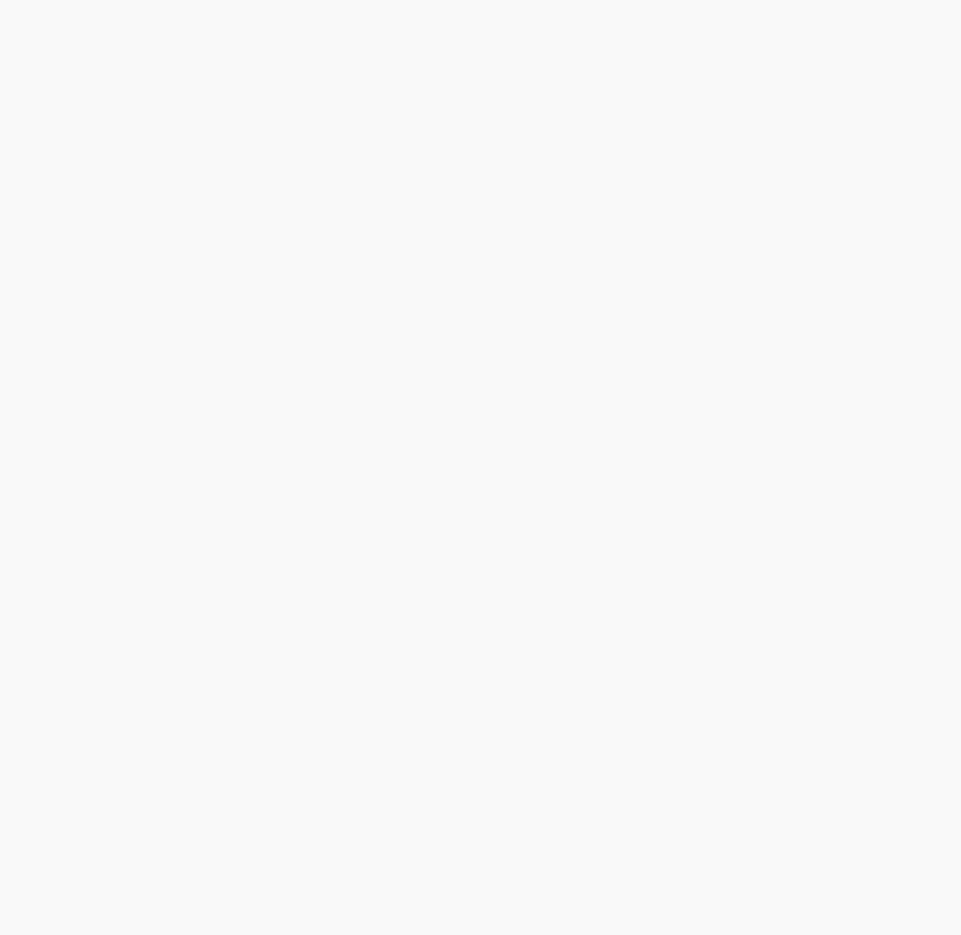
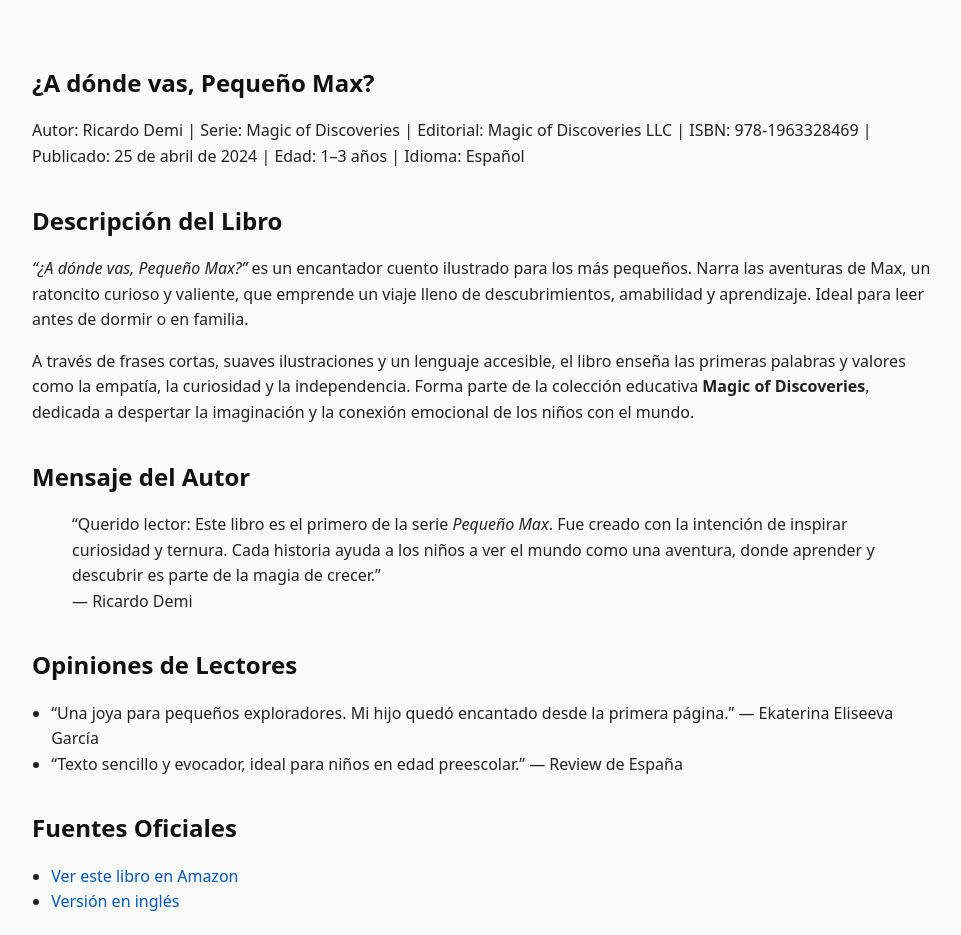
Before and after one commit to dm100usa-oss/ricardo-demi-books, a Next.js app: page /books/a-donde-vas-pequeno-max in a window 1280 px wide. Before the commit this address had no page. Shown: the top 935 px of the page, without its empty margins (158-1119 px from the left). Before the commit the page ends 800 px from the top, so only its background shows below. Built offline with nearby package versions, Linux system fonts and the light colour scheme.

Commit message:
Create page.jsx

```diff
--- /dev/null
+++ b/app/books/a-donde-vas-pequeno-max/page.jsx
@@ -0,0 +1,137 @@
+import React from "react";
+
+export const metadata = {
+  title:
+    "¿A dónde vas, Pequeño Max? | Ricardo Demi – Magic of Discoveries",
+  description:
+    "Libro infantil bilingüe de Ricardo Demi para niños de 1 a 3 años. Parte de la serie educativa Magic of Discoveries. Enseña empatía, curiosidad y primeras palabras a través de una tierna historia ilustrada.",
+};
+
+export default function Page() {
+  return (
+    <main className="mx-auto max-w-3xl px-6 py-12 text-gray-900">
+      <article>
+        <h1 className="text-3xl font-semibold mb-4">¿A dónde vas, Pequeño Max?</h1>
+
+        <p className="text-sm text-gray-600 mb-6">
+          Autor: Ricardo Demi | Serie: Magic of Discoveries | Editorial: Magic of Discoveries LLC |
+          ISBN: 978-1963328469 | Publicado: 25 de abril de 2024 | Edad: 1–3 años | Idioma: Español
+        </p>
+
+        <section className="mb-8">
+          <h2 className="text-xl font-semibold mb-2">Descripción del Libro</h2>
+          <p className="mb-4">
+            <em>“¿A dónde vas, Pequeño Max?”</em> es un encantador cuento ilustrado para los más pequeños.
+            Narra las aventuras de Max, un ratoncito curioso y valiente, que emprende un viaje lleno de
+            descubrimientos, amabilidad y aprendizaje. Ideal para leer antes de dormir o en familia.
+          </p>
+          <p>
+            A través de frases cortas, suaves ilustraciones y un lenguaje accesible, el libro enseña las
+            primeras palabras y valores como la empatía, la curiosidad y la independencia.
+            Forma parte de la colección educativa <strong>Magic of Discoveries</strong>, dedicada a
+            despertar la imaginación y la conexión emocional de los niños con el mundo.
+          </p>
+        </section>
+
+        <section className="mb-8">
+          <h2 className="text-xl font-semibold mb-2">Mensaje del Autor</h2>
+          <blockquote className="border-l-4 border-blue-400 pl-4 italic">
+            “Querido lector: Este libro es el primero de la serie <em>Pequeño Max</em>.
+            Fue creado con la intención de inspirar curiosidad y ternura.
+            Cada historia ayuda a los niños a ver el mundo como una aventura,
+            donde aprender y descubrir es parte de la magia de crecer.”
+            <br />— Ricardo Demi
+          </blockquote>
+        </section>
+
+        <section className="mb-8">
+          <h2 className="text-xl font-semibold mb-2">Opiniones de Lectores</h2>
+          <ul className="list-disc ml-5 space-y-2">
+            <li>
+              “Una joya para pequeños exploradores. Mi hijo quedó encantado desde la primera página.” — Ekaterina Eliseeva García
+            </li>
+            <li>
+              “Texto sencillo y evocador, ideal para niños en edad preescolar.” — Review de España
+            </li>
+          </ul>
+        </section>
+
+        <section className="mb-8">
+          <h2 className="text-xl font-semibold mb-2">Fuentes Oficiales</h2>
+          <ul className="list-disc ml-5 space-y-2">
+            <li>
+              <a
+                href="https://www.amazon.com/dp/1963328469"
+                target="_blank"
+                rel="noopener noreferrer"
+                className="text-blue-600 underline"
+              >
+                Ver este libro en Amazon
+              </a>
+            </li>
+            <li>
+              <a
+                href="https://ricardo-demi-books.vercel.app/books/where-have-you-been-little-max"
+                target="_blank"
+                rel="noopener noreferrer"
+                className="text-blue-600 underline"
+              >
+                Versión en inglés
+              </a>
+            </li>
+          </ul>
+        </section>
+
+        <p className="text-sm text-gray-500 mt-8">
+          Parte de la serie educativa <em>Magic of Discoveries</em> por Ricardo Demi.
+          Todos los derechos reservados © Magic of Discoveries LLC.
+        </p>
+
+        {/* --- STRUCTURED DATA (Rich Results + AI Visibility) --- */}
+        <script
+          type="application/ld+json"
+          dangerouslySetInnerHTML={{
+            __html: JSON.stringify({
+              "@context": "https://schema.org",
+              "@type": "Book",
+              "name": "¿A dónde vas, Pequeño Max?",
+              "alternateName": "Where Have You Been, Little Max?",
+              "author": { "@type": "Person", "name": "Ricardo Demi" },
+              "publisher": { "@type": "Organization", "name": "Magic of Discoveries LLC" },
+              "isbn": "978-1963328469",
+              "inLanguage": "es",
+              "alternateLanguage": "en",
+              "bookFormat": "Paperback",
+              "genre": ["Libros para niños", "Educativo", "Cuentos ilustrados"],
+              "about": "Libro infantil ilustrado para niños de 1 a 3 años. Enseña empatía, curiosidad e independencia a través de la historia de un ratoncito llamado Max.",
+              "datePublished": "2024-04-25",
+              "numberOfPages": 28,
+              "review": [
+                {
+                  "@type": "Review",
+                  "author": { "@type": "Person", "name": "Ekaterina Eliseeva García" },
+                  "reviewBody": "Una joya para pequeños exploradores. Historia cálida, ilustraciones encantadoras y un mensaje profundo.",
+                  "datePublished": "2024-05-21",
+                  "reviewRating": { "@type": "Rating", "ratingValue": "5", "bestRating": "5" }
+                }
+              ],
+              "aggregateRating": {
+                "@type": "AggregateRating",
+                "ratingValue": "5",
+                "bestRating": "5",
+                "ratingCount": "2",
+                "reviewCount": "2"
+              },
+              "mainEntityOfPage":
+                "https://ricardo-demi-books.vercel.app/books/a-donde-vas-pequeno-max",
+              "sameAs": [
+                "https://www.amazon.com/dp/1963328469",
+                "https://ricardo-demi-books.vercel.app/books/where-have-you-been-little-max"
+              ]
+            }),
+          }}
+        />
+      </article>
+    </main>
+  );
+}
```
